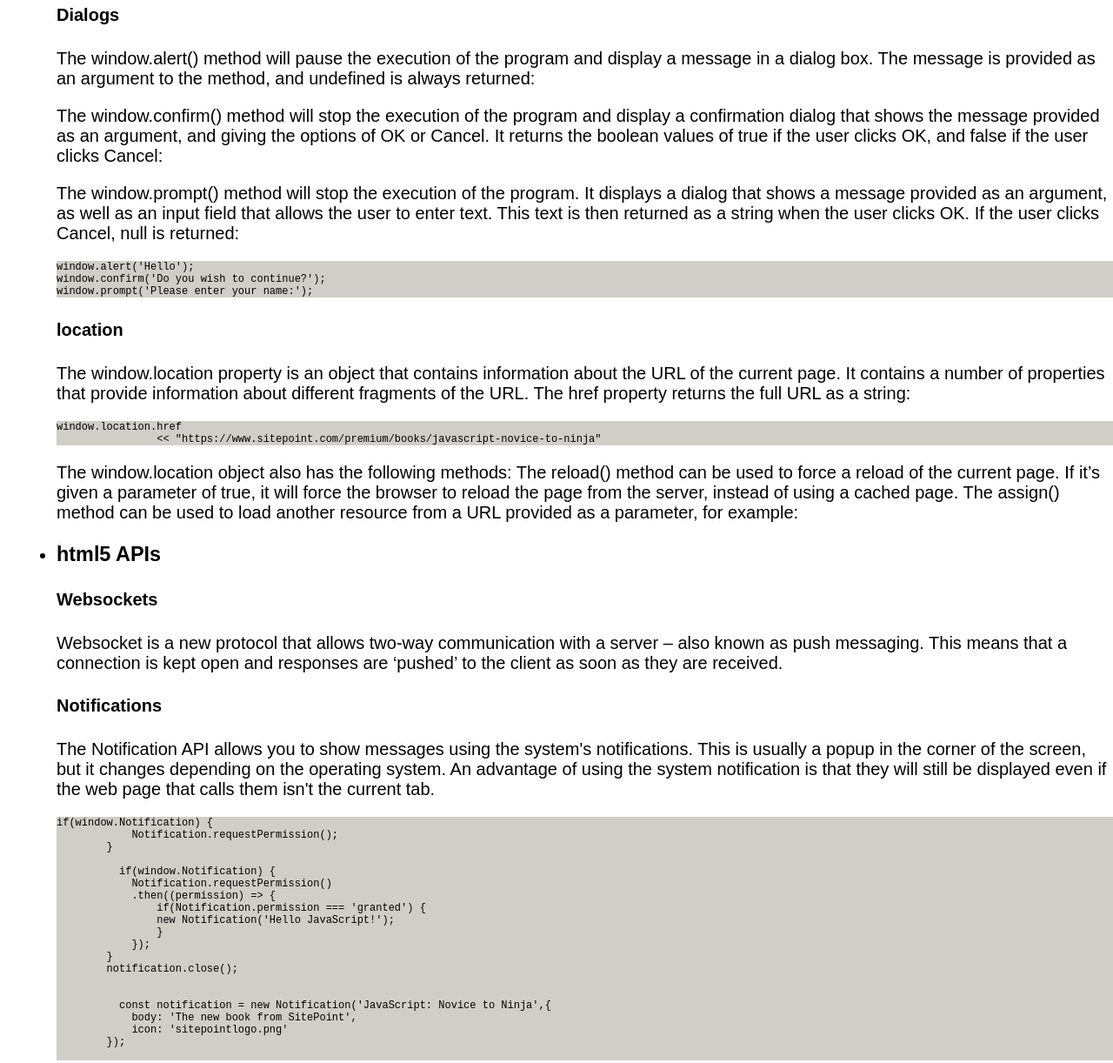
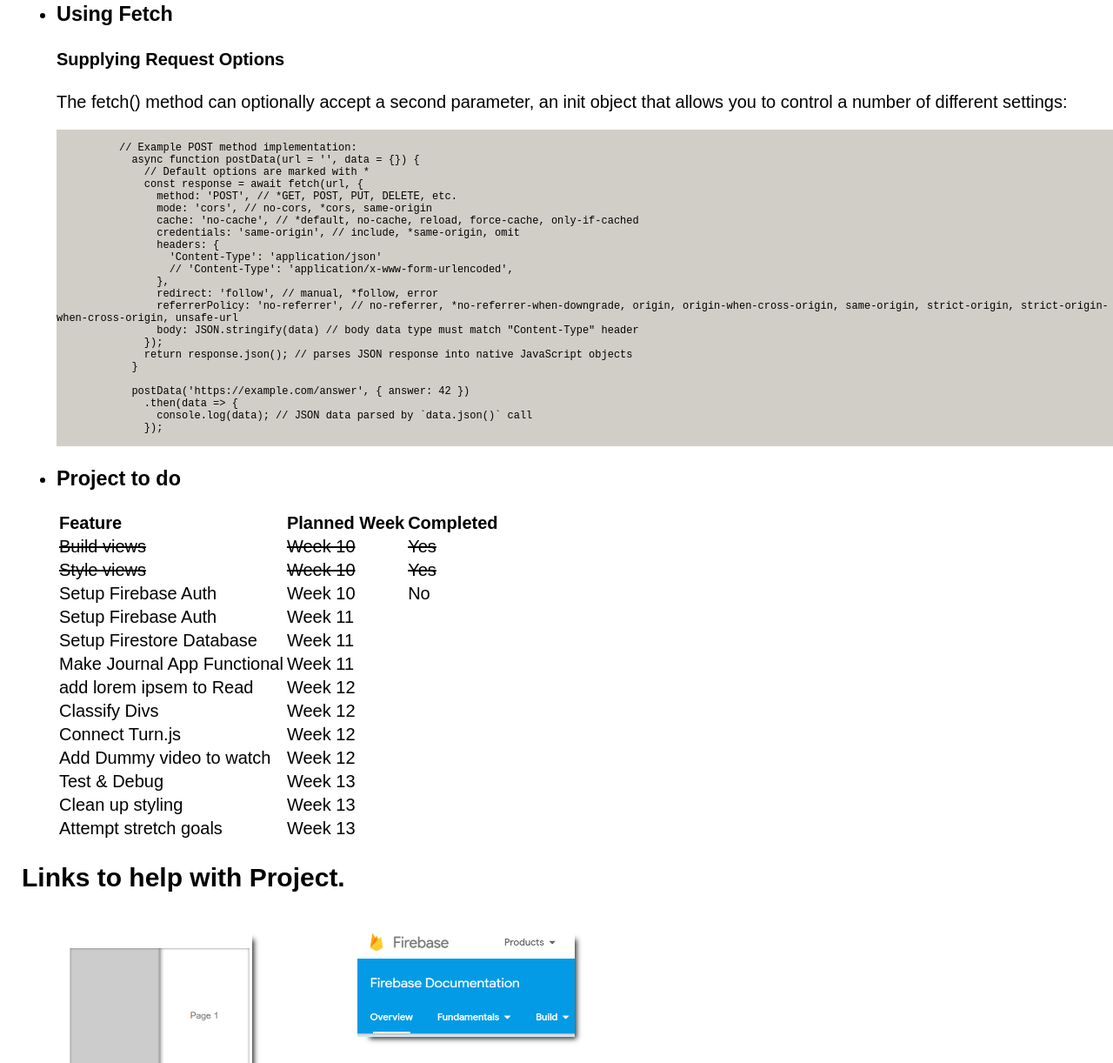
Before and after one commit to browner86/webFrontend2, a plain HTML site: page week10/index.html in a window 1280 px wide. Shown: the part 453-1675 px from the top of the page at 87% size. Drawn offline with Linux system fonts and the light colour scheme.

Commit message:
fix week 10

```diff
--- a/week10/index.html
+++ b/week10/index.html
@@ -15,93 +15,147 @@
     <h2>Notes</h2>
     <ul>
       <li>
-        <h3>Window Object</h3>
-        <h4>Browser Object Model</h4>
+        <h3>Validating Forms</h3>
+        <h4>API</h4>
         <p>The Browser Object Model (or BOM for short) is a collection of properties and methods that contain
           information about the browser and computer screen. For example, we can find out which browser is being
           used to view a page (though, this method is unreliable). We can also find out the dimensions of the
           screen it is viewed on, and which pages have been visited before the current page. It can also be
           used for the rather dubious practice of creating pop-up windows, if you’re into annoying your users.</p>
-        <h4>Dialogs</h4>
-        <p>The window.alert() method will pause the execution of the program and display a message in a dialog
-          box. The message is provided as an argument to the method, and undefined is always returned:</p>
-        <p>The window.confirm() method will stop the execution of the program and display a confirmation
-          dialog that shows the message provided as an argument, and giving the options of OK or Cancel.
-          It returns the boolean values of true if the user clicks OK, and false if the user clicks Cancel:</p>
-        <p>The window.prompt() method will stop the execution of the program. It displays a dialog that shows
-          a message provided as an argument, as well as an input field that allows the user to enter text.
-          This text is then returned as a string when the user clicks OK. If the user clicks Cancel, null
-          is returned:</p>
 
-        <code>window.alert('Hello');</code>
-        <code>window.confirm('Do you wish to continue?');</code>
-        <code>window.prompt('Please enter your name:');</code>
-        <h4>location</h4>
-        <p>The window.location property is an object that contains information about the URL of the current page. It
-          contains a number of properties that provide information about different fragments of the URL.
-          The href property returns the full URL as a string:</p>
-        <code>window.location.href
-                << "https://www.sitepoint.com/premium/books/javascript-novice-to-ninja"</code>
-
-        <p>The window.location object also has the following methods:
-          The reload() method can be used to force a reload of the current page. If it’s given a parameter of true,
-          it will force the browser to reload the page from the server, instead of using a cached page.
-          The assign() method can be used to load another resource from a URL provided as a parameter, for example:</p>
       </li>
       <li>
-        <h3>html5 APIs</h3>
-        <h4>Websockets</h4>
-        <p>Websocket is a new protocol that allows two-way communication with a server – also known as push messaging.
-          This means that a connection is kept open and responses are ‘pushed’ to the client as soon as they are received.</p>
-        <h4>Notifications</h4>
-        <p>The Notification API allows you to show messages using the system's notifications. This is usually a popup
-          in the corner of the screen, but it changes depending on the operating system. An advantage of using the
-          system notification is that they will still be displayed even if the web page that calls them isn't the
-          current tab.</p>
-          <code>if(window.Notification) {
-            Notification.requestPermission();
-        }</code>
+        <h3>Using Fetch</h3>
+        <h4>Supplying Request Options</h4>
+        <p>The fetch() method can optionally accept a second parameter, an init object that allows you to control a
+          number of different settings:</p>
         <code>
-          if(window.Notification) {
-            Notification.requestPermission()
-            .then((permission) => {
-                if(Notification.permission === 'granted') {
-                new Notification('Hello JavaScript!');
-                }
-            });
-        }
-        notification.close();
+          // Example POST method implementation:
+            async function postData(url = '', data = {}) {
+              // Default options are marked with *
+              const response = await fetch(url, {
+                method: 'POST', // *GET, POST, PUT, DELETE, etc.
+                mode: 'cors', // no-cors, *cors, same-origin
+                cache: 'no-cache', // *default, no-cache, reload, force-cache, only-if-cached
+                credentials: 'same-origin', // include, *same-origin, omit
+                headers: {
+                  'Content-Type': 'application/json'
+                  // 'Content-Type': 'application/x-www-form-urlencoded',
+                },
+                redirect: 'follow', // manual, *follow, error
+                referrerPolicy: 'no-referrer', // no-referrer, *no-referrer-when-downgrade, origin, origin-when-cross-origin, same-origin, strict-origin, strict-origin-when-cross-origin, unsafe-url
+                body: JSON.stringify(data) // body data type must match "Content-Type" header
+              });
+              return response.json(); // parses JSON response into native JavaScript objects
+            }
+
+            postData('https://example.com/answer', { answer: 42 })
+              .then(data => {
+                console.log(data); // JSON data parsed by `data.json()` call
+              });
         </code>
-        <code>
-          const notification = new Notification('JavaScript: Novice to Ninja',{
-            body: 'The new book from SitePoint',
-            icon: 'sitepointlogo.png'
-        });
-        </code>
-        <h4>Multimedia</h4>
-        <p>A video clip can be inserted with the <video> tag, using the src attribute to point to the movie file:</p>
-          <code><video src='http://movie.mp4' controls>
-            Your browser does not support the video element.
-        </video></code>
+
       </li>
       <li>
         <h3>Project to do</h3>
-        <ul>
-          <li>create landing page</li>
-          <li>create auth forms</li>
-          <li>create reading view</li>
-          <li>create journal view</li>
-          <li>create video view</li>
-          <li>use firebase auth</li>
-          <li>set up user collection in firestore</li>
-          <li>set up journal collection in firestore</li>
-          <li>make dummy pages for reading view</li>
-          <li>apply turn.js api to pages</li>
-          <li>link dummy video</li>
-          <li>make journal functional</li>
-          <li>show previous posts in scrolling cards</li>
+        <table><tr>
+          <th>Feature</th>
+          <th>Planned Week</th>
+          <Th>Completed</Th>
+        </tr>
+        <tr class="completed">
+          <td>
+            Build views
+          </td>
+          <td>Week 10</td>
+          <td> Yes </td>
+        </tr>
+        <tr class="completed">
+        <td>
+          Style views
+        </td>
+        <td>Week 10</td>
+        <td> Yes </td>
+      </tr>
+        <tr>
+          <td>
+            Setup  Firebase Auth
+          </td>
+          <td>Week 10</td>
+          <td> No </td>
+        </tr>
+        <tr>
+          <td>
+            Setup  Firebase Auth
+          </td>
+          <td>Week 11</td>
+          <td></td>
+        </tr>
+        <tr>
+          <td>
+            Setup Firestore Database
+          </td>
+          <td>Week 11</td>
+          <td></td>
+        </tr>
+        <tr>
+          <td>
+            Make Journal App Functional
+          </td>
+          <td>Week 11</td>
+          <td></td>
+        </tr>
+        <tr>
+          <td>
+            add lorem ipsem to Read
+          </td>
+          <td>Week 12</td>
+          <td></td>
+        </tr>
+        <tr>
+          <td>
+            Classify Divs
+          </td>
+          <td>Week 12</td>
+          <td></td>
+        </tr>
+        <tr>
+          <td>
+            Connect Turn.js
+          </td>
+          <td>Week 12</td>
+          <td></td>
+        </tr>
+        <tr>
+          <td>
+            Add Dummy video to watch
+          </td>
+          <td>Week 12</td>
+          <td></td>
+        </tr>
+        <tr>
+          <td>
+            Test & Debug
+          </td>
+          <td>Week 13</td>
+          <td></td>
+        </tr>
+        <tr>
+          <td>
+            Clean up styling
+          </td>
+          <td>Week 13</td>
+          <td></td>
+        </tr>
+        <tr>
+          <td>
+            Attempt stretch goals
+          </td>
+          <td>Week 13</td>
+          <td></td>
+        </tr>
+        </table>
 
-        </ul>
       </li>
     </ul>
     <h2>Links to help with Project.</h2>
```
